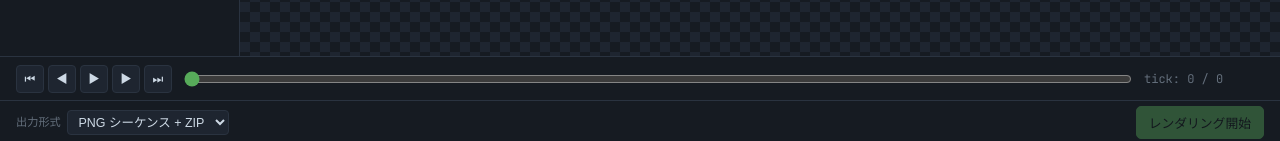
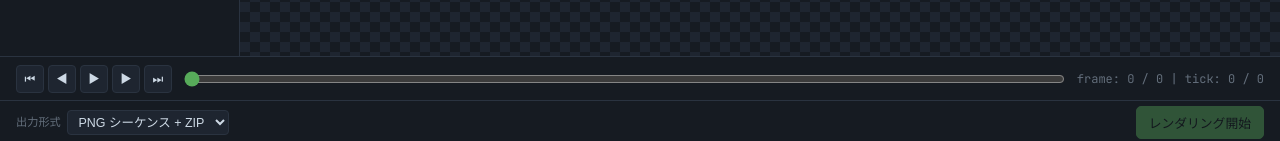
Before and after one commit to RS-256/mc_animator, a Vue app: page / in a window 1280 px wide. Shown: the part 656-797 px from the top of the page. Built offline with nearby package versions, Linux system fonts and the light colour scheme.

Commit message:
Use frame-based preview interpolation

```diff
--- a/src/components/Timeline.vue
+++ b/src/components/Timeline.vue
@@ -2,9 +2,14 @@
 import { computed } from 'vue'
 import { useAppState } from '../composables/useAppState'
 
-const { currentTick, totalTicks, isPlaying, setTick, togglePlay, stopPlay } = useAppState()
+const { currentTick, totalTicks, totalFrames, ticksPerFrame, isPlaying, setTick, togglePlay, stopPlay } = useAppState()
 
-const tickLabel = computed(() => `tick: ${currentTick.value} / ${totalTicks.value}`)
+const currentFrame = computed(() => Math.min(totalFrames.value, Math.round(currentTick.value / ticksPerFrame.value)))
+const currentTickLabel = computed(() => Number.isInteger(currentTick.value)
+  ? String(currentTick.value)
+  : currentTick.value.toFixed(2),
+)
+const tickLabel = computed(() => `frame: ${currentFrame.value} / ${totalFrames.value} | tick: ${currentTickLabel.value} / ${totalTicks.value}`)
 
 function onScrub(e: Event) {
   setTick(+(e.target as HTMLInputElement).value)
@@ -12,19 +17,19 @@ function onScrub(e: Event) {
 
 function goStart() { stopPlay(); setTick(0) }
 function goEnd()   { stopPlay(); setTick(totalTicks.value) }
-function stepBack() { stopPlay(); setTick(currentTick.value - 1) }
-function stepFwd()  { stopPlay(); setTick(currentTick.value + 1) }
+function stepBack() { stopPlay(); setTick(currentTick.value - ticksPerFrame.value) }
+function stepFwd()  { stopPlay(); setTick(currentTick.value + ticksPerFrame.value) }
 </script>
 
 <template>
   <div class="timeline">
     <div class="timeline__controls">
       <button class="ctrl-btn" title="先頭" @click="goStart">⏮</button>
-      <button class="ctrl-btn" title="-1 tick" @click="stepBack">◀</button>
+      <button class="ctrl-btn" title="-1 frame" @click="stepBack">◀</button>
       <button class="ctrl-btn play" :class="{ playing: isPlaying }" @click="togglePlay">
         {{ isPlaying ? '⏸' : '▶' }}
       </button>
-      <button class="ctrl-btn" title="+1 tick" @click="stepFwd">▶</button>
+      <button class="ctrl-btn" title="+1 frame" @click="stepFwd">▶</button>
       <button class="ctrl-btn" title="末尾" @click="goEnd">⏭</button>
     </div>
 
@@ -33,6 +38,7 @@ function stepFwd()  { stopPlay(); setTick(currentTick.value + 1) }
       type="range"
       min="0"
       :max="totalTicks"
+      :step="ticksPerFrame"
       :value="currentTick"
       @input="onScrub"
     />
--- a/src/composables/useAppState.ts
+++ b/src/composables/useAppState.ts
@@ -24,6 +24,7 @@ const totalTicks = computed(() => schema.value?.metadata.duration_ticks ?? 0)
 
 const fps = computed(() => schema.value?.metadata.fps ?? 60)
 const tps = computed(() => schema.value?.metadata.ticks_per_second ?? 20)
+const ticksPerFrame = computed(() => tps.value / fps.value)
 const totalFrames = computed(() =>
   Math.ceil(totalTicks.value * fps.value / tps.value),
 )
@@ -78,14 +79,14 @@ let playInterval: ReturnType<typeof setInterval> | null = null
 function startPlay() {
   if (isPlaying.value) return
   isPlaying.value = true
-  const msPerTick = 1000 / (schema.value?.metadata.ticks_per_second ?? 20)
+  const msPerFrame = 1000 / fps.value
   playInterval = setInterval(() => {
     if (currentTick.value >= totalTicks.value) {
       currentTick.value = 0
     } else {
-      currentTick.value++
+      setTick(currentTick.value + ticksPerFrame.value)
     }
-  }, msPerTick)
+  }, msPerFrame)
 }
 
 function stopPlay() {
@@ -114,6 +115,7 @@ export function useAppState() {
     // computed
     totalTicks,
     totalFrames,
+    ticksPerFrame,
     cameraObjects,
     blockObjects,
     fps,
```
